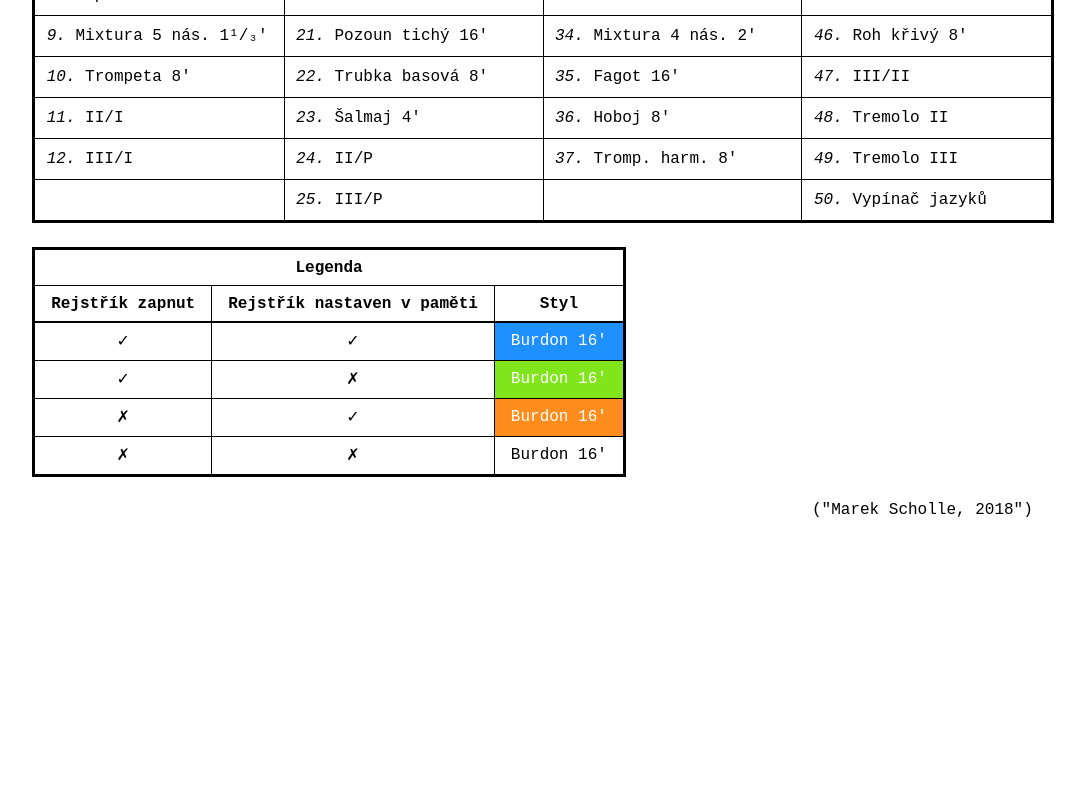
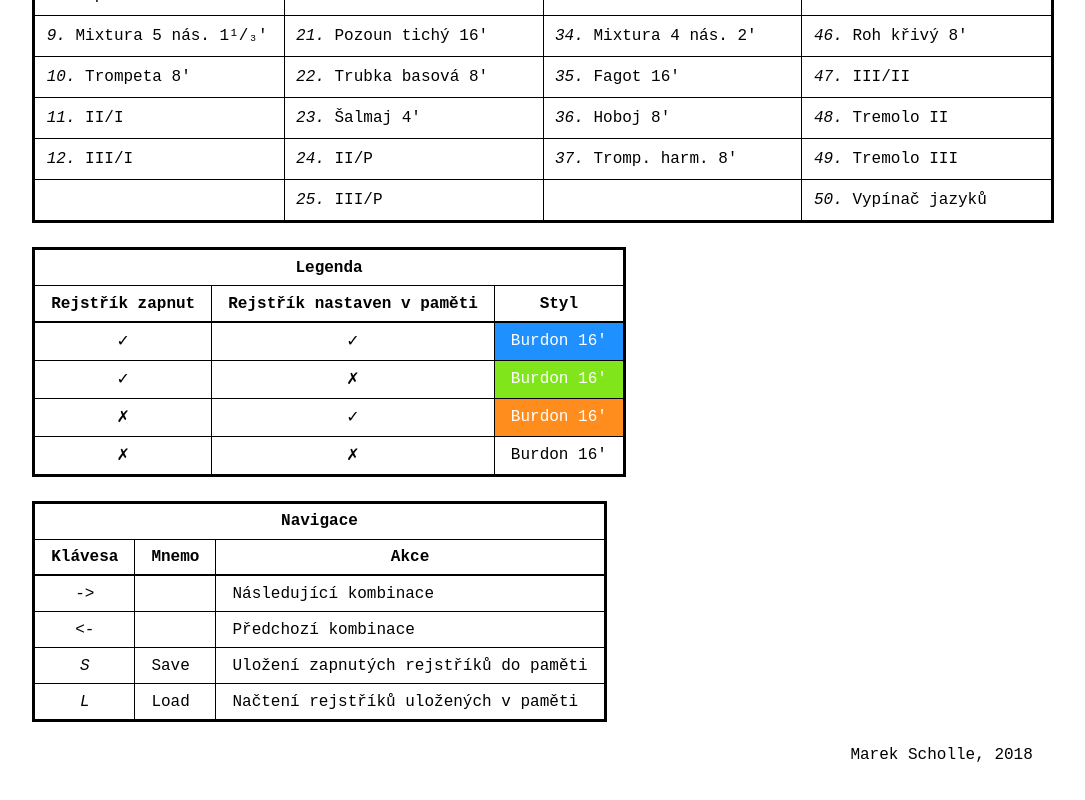
Before and after one commit to marekscholle/setzer, a React (Create React App) app: page / in a window 1280 px wide. Shown: the part 454-1254 px from the top of the page, without its empty margins (97-1182 px from the left). Before the commit the page ends 1009 px from the top, so only its background shows below. Built offline with nearby package versions, Linux system fonts and the light colour scheme.

Commit message:
enclosing div removed + navigation

```diff
--- a/src/components/App.tsx
+++ /dev/null
@@ -1,11 +0,0 @@
-import * as React from 'react';
-import Setzer from '../containers/Setzer';
-import './App.css';
-
-export default () => (
-  <div
-    id='app'
-  >
-    <Setzer/>
-  </div>
-);
--- /dev/null
+++ b/src/components/Navigation.tsx
@@ -0,0 +1,18 @@
+import * as React from 'react';
+
+const key = (s: string) => <td className='key'>{s}</td>;
+
+export const Navigation = () => (
+  <table>
+    <thead>
+      <tr><td colSpan={3}>Navigace</td></tr>
+      <tr><td>Klávesa</td><td>Mnemo</td><td>Akce</td></tr>
+    </thead>
+    <tbody>
+      <tr>{key('->')}<td /><td>Následující kombinace</td></tr>
+      <tr>{key('<-')}<td /><td>Předchozí kombinace</td></tr>
+      <tr>{key('S')}<td>Save</td><td>Uložení zapnutých rejstříků do paměti</td></tr>
+      <tr>{key('L')}<td>Load</td><td>Načtení rejstříků uložených v paměti</td></tr>
+    </tbody>
+  </table>
+);
--- a/src/components/App.css
+++ b/src/components/Setzer.css
@@ -1,45 +1,41 @@
 html {
-  min-height: 100%;
+  height: 100%;
 }
 body {
   height: 100%;
-  margin: 0px;
 }
 #root {
   height: 100%;
 }
-#app {
-  height: 100%;
-  font-family: "Fira Code", monospace;
-  font-size: 16px;
-}
-#app input, label {
+#setzer input, label {
   border-color: inherit;
   border-style: solid;
 }
-#app *:focus {
+#setzer *:focus {
   outline: none;
   border-color: DodgerBlue;
 }
-#app *::-moz-focus-inner {
+#setzer *::-moz-focus-inner {
   border:0;
 }
-#app table {
+#setzer table {
   margin-bottom: 24px;
   border: 3px solid Black;
   border-collapse: collapse;
 }
-#app table thead {
+#setzer table thead {
   border-bottom: 2px solid Black;
   text-align: center;
   font-weight: bold;
 }
-#app table td {
+#setzer table td {
   border: 1px solid Black;
   white-space: pre;
 }
 #setzer {
   height: 100%;
+  font-family: "Fira Code", monospace;
+  font-size: 16px;
   text-align: center;
 }
 #setzer:focus {
--- a/src/components/Setzer.tsx
+++ b/src/components/Setzer.tsx
@@ -3,6 +3,9 @@ import * as React from 'react';
 import Index from '../containers/Index';
 import Legend from '../containers/Legend';
 import Table from '../containers/Table';
+
+import { Navigation } from './Navigation';
+import './Setzer.css';
 
 export interface Props {
   onSaveCombination: () => void;
@@ -45,37 +48,13 @@ export const Setzer = (props: Props) => (
     onKeyDown={e => handleKeyDown(e, props)}
   >
     <div>
-      <div
-        id='index'
-      >
-        <Index />
-      </div>
-      <div
-        id='table'
-      >
-        <Table />
-      </div>
+      <div id='index'><Index /></div>
+      <div id='table'><Table /></div>
       <div id='legend'><Legend /></div>
-      <div
-        id='navigation'
-      >
-        {/*Navigation.Component()*/}
-      </div>
-      <div
-        id='load'
-      >
-        {/*Open.Component(Open.Props(props, handleLoad))*/}
-      </div>
-      <div
-        id='save'
-      >
-        {/*Save.Component(state.memory)*/}
-      </div>
-      <div
-        id='copyright'
-      >
-        <p>("Marek Scholle, 2018")</p>
-      </div>
+      <div id='navigation'><Navigation /></div>
+      <div id='load'>{/*Open.Component(Open.Props(props, handleLoad))*/}</div>
+      <div id='save'>{/*Save.Component(state.memory)*/}</div>
+      <div id='copyright'><p>Marek Scholle, 2018</p></div>
     </div>
   </div>
 );
--- a/src/index.tsx
+++ b/src/index.tsx
@@ -4,7 +4,7 @@ import { Provider } from 'react-redux';
 import { applyMiddleware, createStore } from 'redux';
 import logger from 'redux-logger';
 
-import App from './components/App';
+import Setzer from './containers/Setzer';
 import './index.css';
 import { reducer } from './reducers';
 import registerServiceWorker from './registerServiceWorker';
@@ -30,7 +30,7 @@ const store = createStore(
 
 ReactDOM.render(
   <Provider store={store}>
-    <App />
+    <Setzer />
   </Provider>,
   document.getElementById('root'),
 );
```
